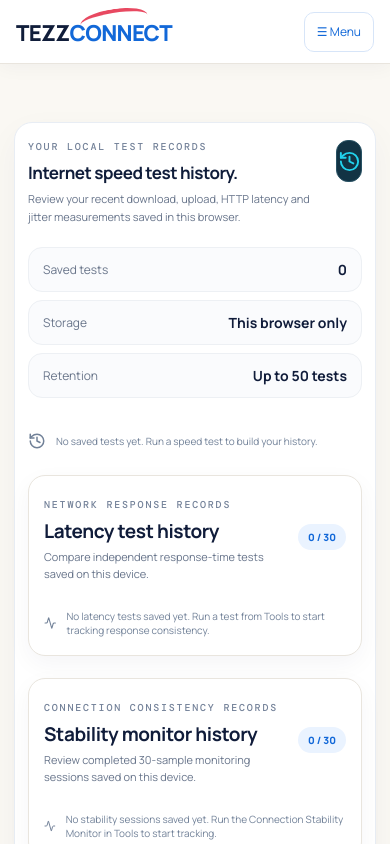
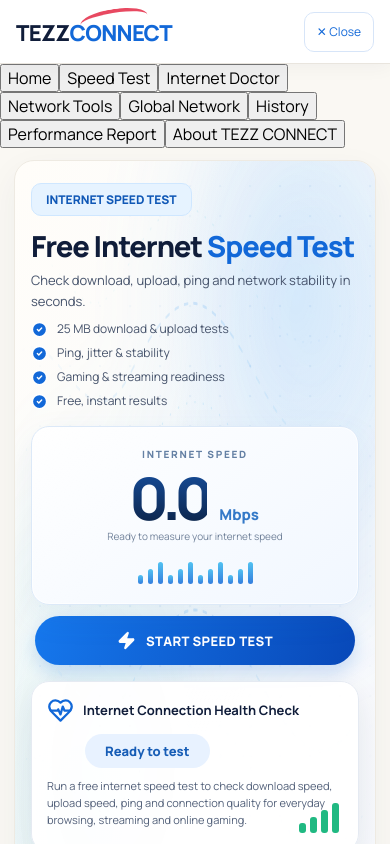
Before and after one commit to svish4934/tezz-connect, a React (Vite) app: page / in a window 390 px wide. Both pictures are taken after a click on the button "☰ Menu". Shown: the top 844 px of the page. Built offline with nearby package versions, Linux system fonts and the light colour scheme.

Commit message:
Add complete mobile navigation menu

```diff
--- a/src/App.tsx
+++ b/src/App.tsx
@@ -152,8 +152,10 @@ function App() {
   const [history, setHistory] = useState<TestResult[]>(loadHistory)
   const [result, setResult] = useState<TestResult | null>(() => loadHistory()[0] ?? null)
   const [activeTab, setActiveTab] = useState(() => window.location.pathname === '/about' ? 'About' : 'Overview')
+  const [mobileMenuOpen, setMobileMenuOpen] = useState(false)
 
   function navigateTo(tab: string) {
+    setMobileMenuOpen(false)
     const nextPath = tab === 'About' ? '/about' : '/'
     if (window.location.pathname !== nextPath) window.history.pushState({}, '', nextPath)
     setActiveTab(tab)
@@ -506,8 +508,18 @@ function App() {
             <button className={activeTab === 'Report' ? 'selected' : ''} onClick={() => navigateTo('Report')}>Report</button>
             <button className={activeTab === 'About' ? 'selected' : ''} onClick={() => navigateTo('About')}>About</button>
           </nav>
-          <div className="tezz-header-actions"><button aria-label="Open network tools" title="Network tools" onClick={() => navigateTo('Network')}><Search size={18}/></button><button className="tezz-menu" onClick={() => navigateTo(activeTab === 'History' ? 'Overview' : 'History')}>☰ Menu</button></div>
+          <div className="tezz-header-actions"><button aria-label="Open network tools" title="Network tools" onClick={() => navigateTo('Network')}><Search size={18}/></button><button className="tezz-menu" aria-expanded={mobileMenuOpen} aria-controls="tezz-mobile-nav" onClick={() => setMobileMenuOpen(open => !open)}>{mobileMenuOpen ? '✕ Close' : '☰ Menu'}</button></div>
         </header>
+        {mobileMenuOpen && <nav className="tezz-mobile-nav" id="tezz-mobile-nav" aria-label="Mobile navigation">
+          <button className={activeTab === 'Overview' ? 'selected' : ''} onClick={() => navigateTo('Overview')}>Home</button>
+          <button onClick={() => { navigateTo('Overview'); window.setTimeout(() => document.getElementById('tezz-speed-test')?.scrollIntoView({ behavior: 'smooth' }), 50) }}>Speed Test</button>
+          <button className={activeTab === 'Internet Doctor' ? 'selected' : ''} onClick={() => navigateTo('Internet Doctor')}>Internet Doctor</button>
+          <button className={activeTab === 'Network' ? 'selected' : ''} onClick={() => navigateTo('Network')}>Network Tools</button>
+          <button className={activeTab === 'Global Network' ? 'selected' : ''} onClick={() => { navigateTo('Global Network'); if (!edgeInfo && !edgeLoading) void refreshEdgeInfo() }}>Global Network</button>
+          <button className={activeTab === 'History' ? 'selected' : ''} onClick={() => navigateTo('History')}>History</button>
+          <button className={activeTab === 'Report' ? 'selected' : ''} onClick={() => navigateTo('Report')}>Performance Report</button>
+          <button className={activeTab === 'About' ? 'selected' : ''} onClick={() => navigateTo('About')}>About TEZZ CONNECT</button>
+        </nav>}
         <div className={`content ${activeTab === "Overview" ? "home-content" : ""}`}>
           {activeTab === 'Overview' && <>
           <section className={`tezz-hero ${state === 'running' ? 'is-testing' : ''}`}>
```
